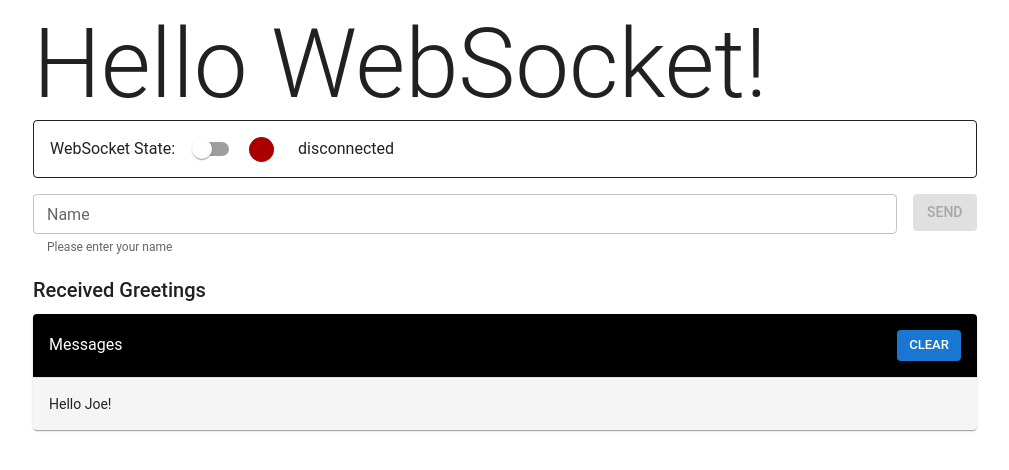
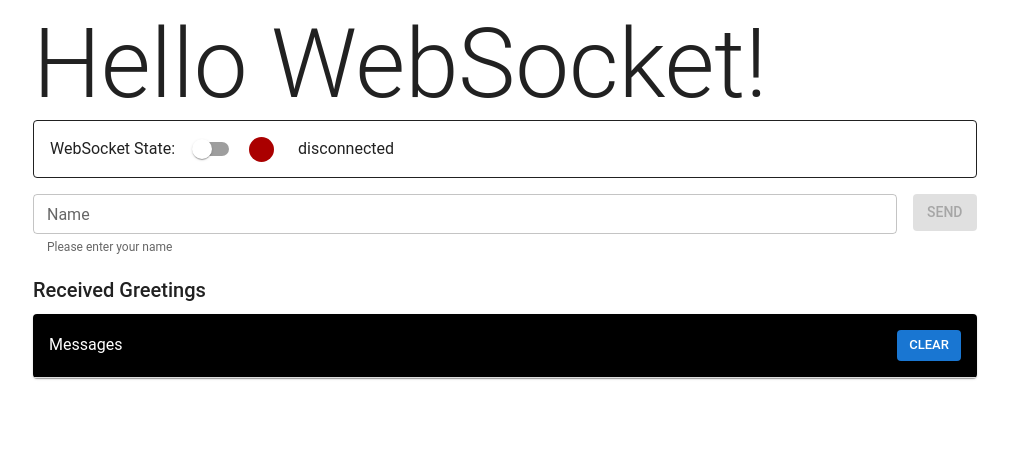
Before and after one commit to owahlen/map-websocket, a React (Create React App) app in the folder frontend/: page / in a window 1280 px wide. Shown: the top 470 px of the page, without its empty margins (135-1144 px from the left). Built offline with nearby package versions, Linux system fonts and the light colour scheme.

Commit message:
initial empty state of Greetings

```diff
--- a/frontend/src/components/Greetings.tsx
+++ b/frontend/src/components/Greetings.tsx
@@ -10,7 +10,7 @@ interface Greeting {
 }
 
 export const Greetings = () => {
-    const [greetings, setGreetings] = useState<Array<Greeting>>([{content: "Hello Joe!"}])
+    const [greetings, setGreetings] = useState<Array<Greeting>>([])
     useSubscription("/topic/greetings", (greetingMessage) => {
         const greeting = JSON.parse(greetingMessage.body) as Greeting
         setGreetings(currentGreetings => [...currentGreetings, greeting])
```
